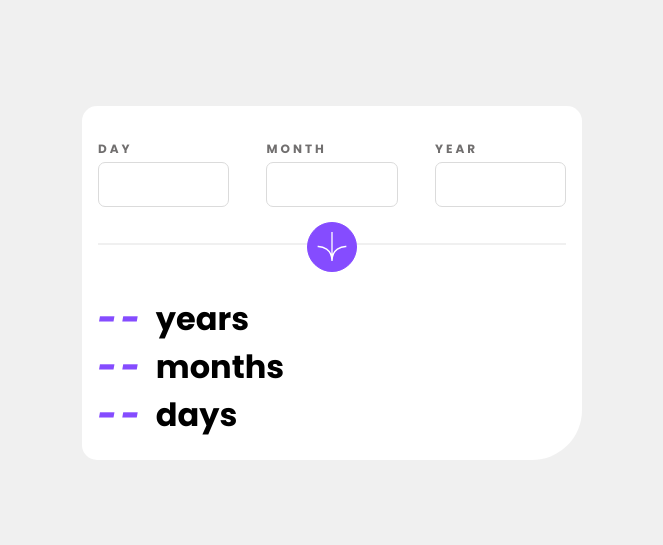
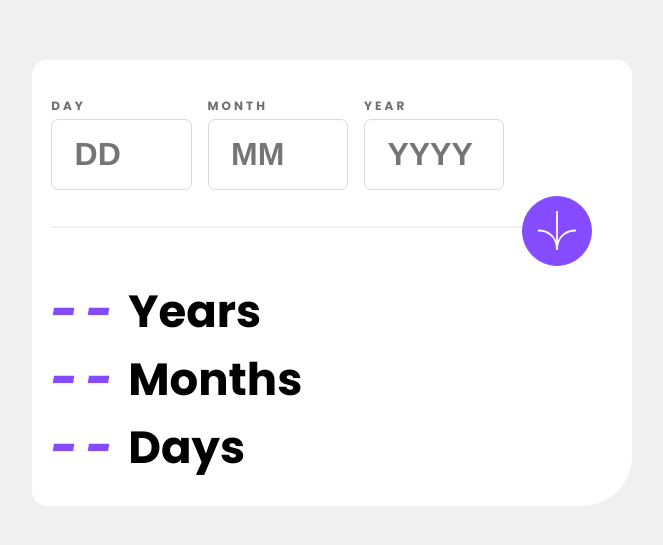
Before and after one commit to Julius-Java/ageCalculatore, a React (Vite) app: page / in a window 1280 px wide. Shown: the part 117-662 px from the top of the page, without its empty margins (308-971 px from the left). Built offline with nearby package versions, Linux system fonts and the light colour scheme.

Commit message:
Add display feature and extra date validation

```diff
--- a/src/App.jsx
+++ b/src/App.jsx
@@ -2,15 +2,98 @@ import React from "react";
 import './index.css'
 import FormSection from "./components/FormSection";
 import ResultSection from "./components/ResultSection";
+import { useState } from "react";
 
 
 const App = () => {
-  return (
+    // Keeps track of the validation status of date when form is submitted
+    const [dateValidState, setDateValidState] = useState(true)
+
+    // Keeps track of general user input on the three input fields
+    const [dob, setDob] = useState({
+        day: "",
+        month: "",
+        year: ""
+    })
+
+    const [ageData, setAgeData] = useState({})
+
+    // Updates the respective properties of the dob object when user enters an input
+    const handleChange = (e) => {
+        const {name, value} = e.target;
+
+        setDob(prevValue => {
+            return {
+                ...prevValue,
+                [name] : value
+            }
+        })
+
+    }
+
+    const isDateValidOnSubmit = (dateString) => {
+        const { day, month, year } = dateString;
+        const date = new Date(Number(year), Number(month) - 1, Number(day));
+        return date.getDate() === Number(day) && date.getMonth() === Number(month) - 1 && date.getFullYear() === Number(year);
+    }
+
+    // Calculate and return the age in Years, Months, Days
+    const getDob = (dob) => {
+        const {day, month, year} = dob;
+
+        // Create a new date object from the given values
+        const birthDate = new Date(year, month - 1, day)
+
+        // Create a date object for the current date and time
+        const now = new Date()
+
+        // Calculate age in years
+        let age = now.getFullYear() - birthDate.getFullYear()
+
+        // Adjust the age if it has not passed
+        const birthdateThisYear = new Date(now.getFullYear(), month - 1, day)
+
+        if (now < birthdateThisYear) {
+            age--;
+        }
+
+        // Calculate months and days since last year birthday
+        const birthdateLastYear = new Date(now.getFullYear() - 1, month - 1, day)
+        const diffDate = new Date(now - birthdateLastYear)
+        const months = diffDate.getMonth()
+        const days = diffDate.getDate() - 1;
+
+        return {years: age, months: months, days: days}
+    }
+
+    // Handles form submission and triggers error if form is empty
+    const handleSubmit = (e) => {
+        e.preventDefault()
+
+        const emptyForm = dob.day === "" || dob.month === "" || dob.year === "";
+
+        if (emptyForm) {
+            setDob({...dob, emptyInput: true})
+        } else if (!emptyForm) {
+            // setDob({...dob, emptyInput: false})
+
+            if (isDateValidOnSubmit(dob)) {
+                setDateValidState(isDateValidOnSubmit(dob))
+                const calculatedAgeData = getDob(dob)
+                setAgeData(calculatedAgeData)
+            } else {
+                setDateValidState(false)
+            }
+        }
+    }
+
+
+    return (
     <div className="App">
-      <FormSection />
-      <ResultSection />
+        <FormSection dateValidState={dateValidState} dob={dob} handleChange={handleChange} handleSubmit={handleSubmit} />
+        <ResultSection resDob={ageData} />
     </div>
-  )
+    )
 }
 
 export default App;
--- a/src/components/FormSection.jsx
+++ b/src/components/FormSection.jsx
@@ -3,26 +3,7 @@ import arrowImg from "../assets/images/icon-arrow.svg";
 import LabelInput from "./formSubComponent/LabelInput";
 
 
-const FormSection = () => {
-
-    // Keeps track of general user input on the three input fields
-    const [dob, setDob] = useState({
-        day: "",
-        month: "",
-        year: ""
-    })
-
-    // Updates the respective properties of the dob object when user enters an input
-    const handleChange = (e) => {
-        const {name, value} = e.target;
-
-        setDob(prevValue => {
-            return {
-                ...prevValue,
-                [name] : value
-            }
-        })
-    }
+const FormSection = ({dob, handleChange, handleSubmit, dateValidState}) => {
 
     // Validate user input and set appropriate error
     const validateDob = (dob) => {
@@ -47,57 +28,6 @@ const FormSection = () => {
         return errors;
     }
 
-    // Calculate and return the age in Years, Months, Days
-    const getDob = (dob) => {
-        const {day, month, year} = dob;
-
-        // Create a new date object from the given values
-        const birthDate = new Date(year, month - 1, day)
-
-        // Create a date object for the current date and time
-        const now = new Date()
-
-        // Calculate age in years
-        let age = now.getFullYear() - birthDate.getFullYear()
-
-        // Adjust the age if it has not passed
-        const birthdateThisYear = new Date(now.getFullYear(), month - 1, day)
-
-        if (now < birthdateThisYear) {
-            age--;
-        }
-
-        // Calculate months and days since last year birthday
-        const birthdateLastYear = new Date(now.getFullYear() - 1, month - 1, day)
-        const diffDate = new Date(now - birthdateLastYear)
-        const months = diffDate.getMonth()
-        const days = diffDate.getDate() - 1;
-
-        return {years: age, months: months, days: days}
-    }
-
-    const getAgeData = () => {
-        const ageData = getDob(dob)
-        return ageData;
-    }
-
-
-    // Handles form submission and triggers error if form is empty
-    const handleSubmit = (e) => {
-        e.preventDefault()
-
-        const emptyForm = dob.day === "" || dob.month === "" || dob.year === "";
-
-        if (emptyForm) {
-            setDob({...dob, emptyInput: true})
-        } else if (!emptyForm) {
-            setDob({...dob, emptyInput: false})
-            getAgeData(dob)
-        }
-    }
-
-
-
     return (
         <section className="formSection">
             <form onSubmit={handleSubmit} id="form">
@@ -109,6 +39,8 @@ const FormSection = () => {
                         inputType="text"
                         emptyInput={dob.emptyInput && dob.day === ""}
                         invalidInputMsg={validateDob(dob).day}
+                        placeHolder="DD"
+                        dateValidState={dateValidState}
                     />
 
                     <LabelInput
@@ -118,6 +50,8 @@ const FormSection = () => {
                         inputType="text"
                         emptyInput={dob.emptyInput && dob.month === ""}
                         invalidInputMsg={validateDob(dob).month}
+                        placeHolder="MM"
+                        dateValidState={dateValidState}
                     />
 
                     <LabelInput
@@ -127,6 +61,8 @@ const FormSection = () => {
                         inputType="text"
                         emptyInput={dob.emptyInput && dob.year === ""}
                         invalidInputMsg={validateDob(dob).year}
+                        placeHolder="YYYY"
+                        dateValidState={dateValidState}
                     />
                 </div>
 
--- a/src/components/ResultSection.jsx
+++ b/src/components/ResultSection.jsx
@@ -1,30 +1,50 @@
 import React from "react";
 
-const ResultSection = () => {
+const DisplayDigit = ({resDate, dataStatus}) => {
+    const digits = dataStatus && resDate.toString().split('')
+
+    return (
+        <div className="digit">
+            {dataStatus ?
+                digits.map((digit, index) => (
+                <p key={index} className={`digit-${index}`}>
+                    {digit}
+                </p>
+            )) :
+                <p>- -</p>
+            }
+        </div>
+    )
+}
+
+const ResultSection = ({resDob}) => {
+
+    // Boolean set to true if recieved dob object is not empty
+    const dataNotEmpty = Object.keys(resDob).length > 0;
+
+    // Boolean set to true if recieved dob object is empty
+    const emptyData = Object.keys(resDob).length === 0;
+
+    // Checks to assign appropriate nouns
+    const nounYears = resDob.years > 1 || emptyData ? "Years" : "Year"
+    const nounMonths = resDob.months > 1 || emptyData ? "Months" : "Month"
+    const nounDays = resDob.days > 1 || emptyData ?  "Days" : "Day"
+
     return (
         <section className="resultSection">
             <div className="result">
-                <div className="digit">
-                    <p>-</p>
-                    <p>-</p>
-                </div>
-                <h3>years</h3>
+                <DisplayDigit resDate={resDob.years} dataStatus={dataNotEmpty} />
+                <h3>{nounYears}</h3>
             </div>
 
             <div className="result">
-                <div className="digit">
-                    <p>-</p>
-                    <p>-</p>
-                </div>
-                <h3>months</h3>
+                <DisplayDigit resDate={resDob.months} dataStatus={dataNotEmpty} />
+                <h3>{nounMonths}</h3>
             </div>
 
             <div className="result">
-                <div className="digit">
-                    <p>-</p>
-                    <p>-</p>
-                </div>
-                <h3>days</h3>
+                <DisplayDigit resDate={resDob.days} dataStatus={dataNotEmpty} />
+                <h3>{nounDays}</h3>
             </div>
         </section>
     )
--- a/src/components/formSubComponent/LabelInput.jsx
+++ b/src/components/formSubComponent/LabelInput.jsx
@@ -1,12 +1,17 @@
 import React from "react";
 
-const LabelInput = ({name, inputType, onChange, value, emptyInput, invalidInputMsg, placeHolder}) => {
+const LabelInput = ({name, inputType, onChange, value, emptyInput, invalidInputMsg, placeHolder, dateValidState}) => {
 
-    let requiredErrorMessage = emptyInput ? "This field is required" : invalidInputMsg;
+    let requiredErrorMessage = emptyInput ? "This field is required" : (!dateValidState ? "Invalid date" : invalidInputMsg);
 
     return (
         <div className="label-input">
-            <label htmlFor={name.toLowerCase()} className="labelText"> {name} </label>
+            <label
+                style={{color: emptyInput || !dateValidState ? "hsl(0, 100%, 67%)" : ""}}
+                htmlFor={name.toLowerCase()}
+                className="labelText">
+                    {name}
+            </label>
 
             <input
                 placeholder={placeHolder}
@@ -22,10 +27,6 @@ const LabelInput = ({name, inputType, onChange, value, emptyInput, invalidInputM
             {requiredErrorMessage && (
                 <small className="error">{requiredErrorMessage}</small>
             )}
-
-            {/* {invalidInputMsg && (
-                <small className="error">{invalidInputMsg}</small>
-            )} */}
         </div>
     )
 }
--- a/src/index.css
+++ b/src/index.css
@@ -148,9 +148,69 @@ hr {
   gap: .3rem;
 }
 
+@keyframes slide-up {
+  from {
+    transform: translateY(100%);
+  }
+  to {
+    transform: translateY(0);
+  }
+}
+
 .digit p {
   color: var(--primary-purple);
   font-size: 32px;
   font-weight: bolder;
   font-style: italic;
+  animation: slide-up 0.6s ease forwards;
+  /* opacity: 0; */
 }
+
+.digit-0 {
+  animation-delay: 0.2s;
+}
+
+.digit-1 {
+  animation-delay: 0.6s;
+}
+
+@media (min-width: 650px) {
+  .App {
+    max-width: 600px;
+    padding: 1.5em 1.2em;
+  }
+
+
+  .field {
+    justify-content: flex-start;
+    gap: 1rem;
+  }
+
+
+  .field > * {
+    width: 25%;
+  }
+
+  .label-input input{
+    font-size: 32px;
+  }
+
+  hr {
+    width: 90%;
+  }
+
+  .btn {
+    top: 6px;
+    left: 90%;
+    height: 70px;
+    width: 70px;
+  }
+
+  .btn img {
+    width: 40px;
+  }
+
+  .digit p, h3 {
+    font-size: 45px;
+  }
+}
```
